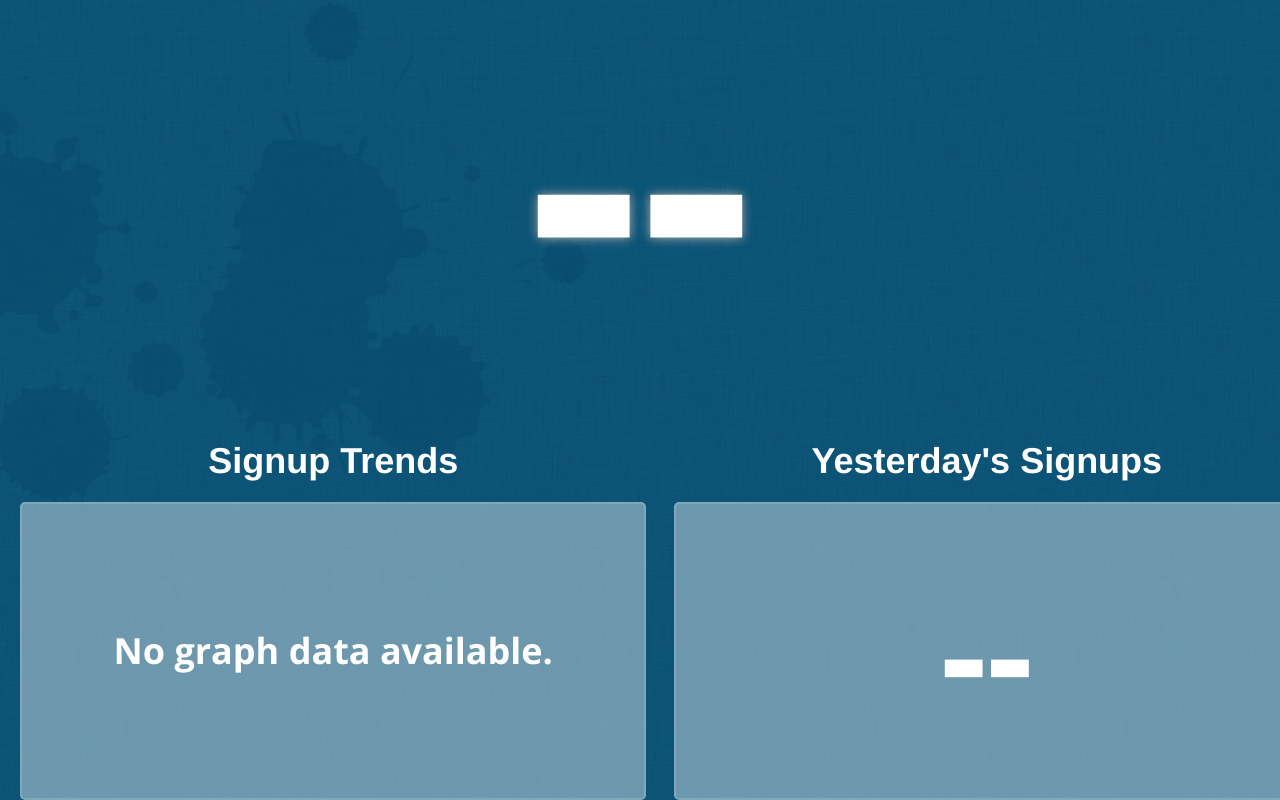
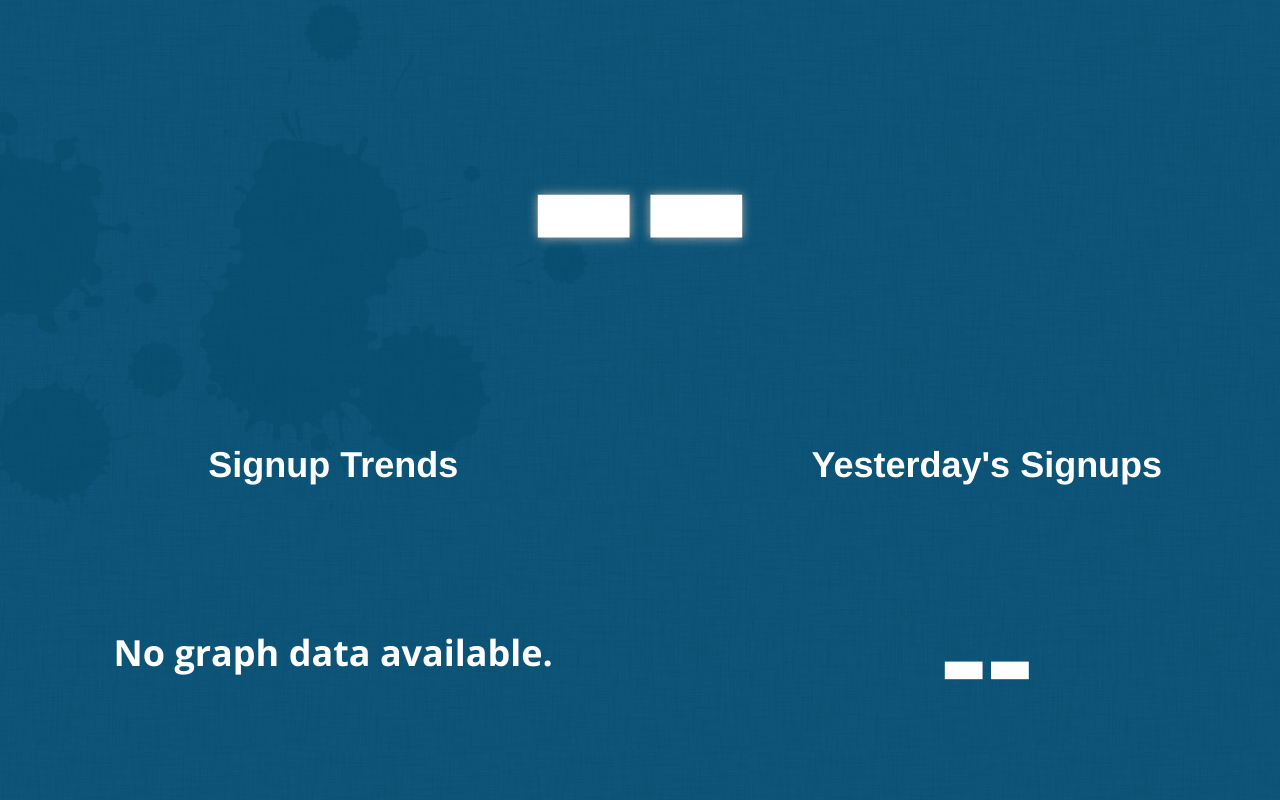
Before and after one commit to ashchristopher/info-display, a Django app: page / in a window 1280 px wide. Run offline with Django 3.2, Linux system fonts and the light colour scheme; parts of the project's set-up code (start-up, migrations or seed data) failed here and were passed over.

Commit message:
Turned off boxes

```diff
--- a/info_display/display/static/css/display.css
+++ b/info_display/display/static/css/display.css
@@ -57,9 +57,9 @@
     font-weight: 700;
     font-family: 'Open Sans', sans-serif;
 
-    background-color:rgba(255,255,255, 0.4);
-    border-radius: 5px;
-    border: 2px solid #7fa9b8;
+    /*background-color:rgba(255,255,255, 0.4);*/
+    /*border-radius: 5px;*/
+    /*border: 2px solid #7fa9b8;*/
 }
 
 .info-panel-data.graph {
```
